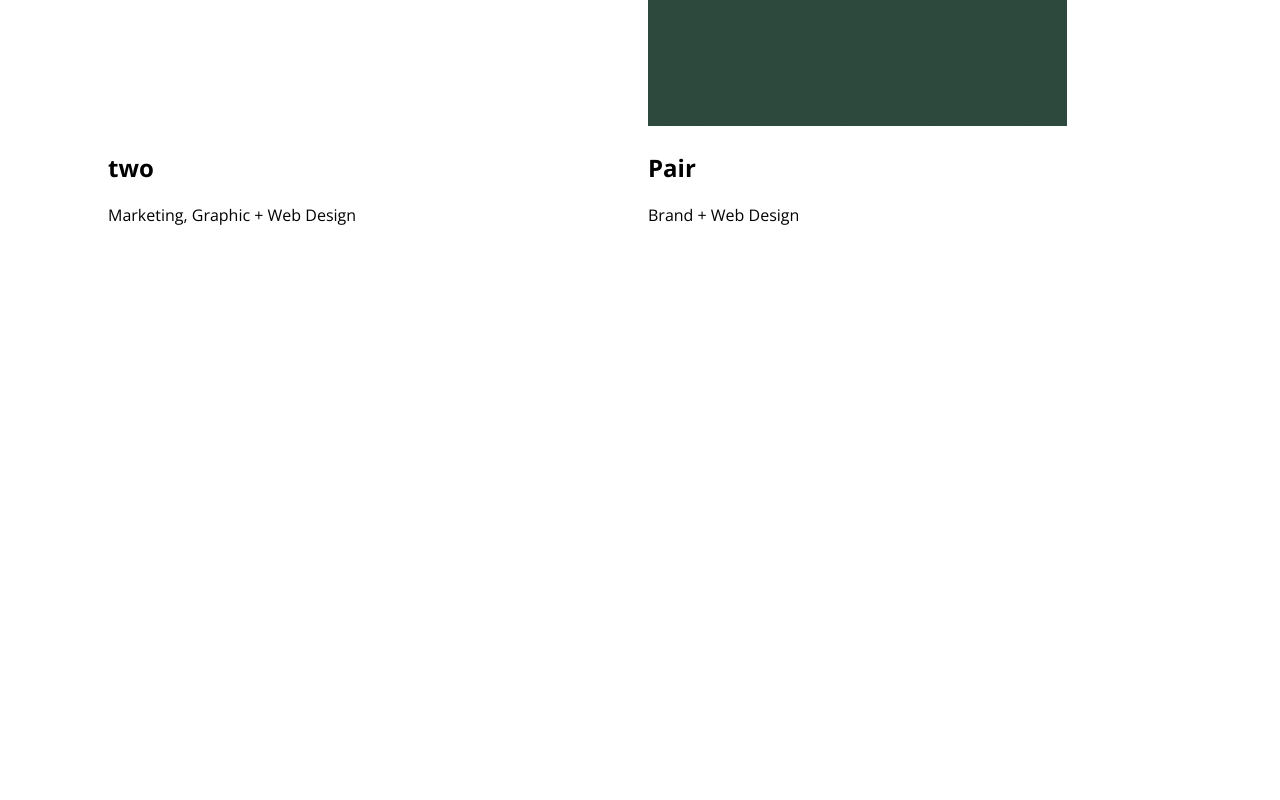
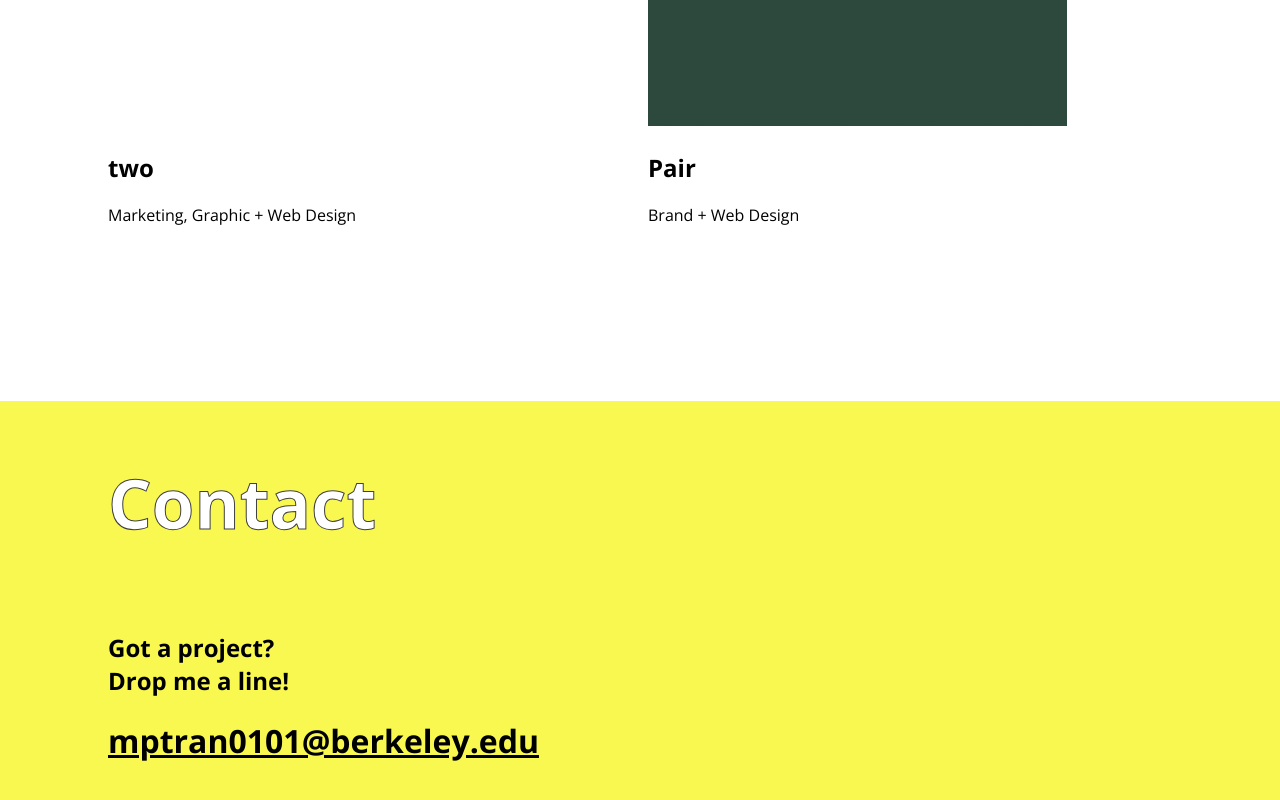
Before and after one commit to m-tran/react-portfolio, a React (Create React App) app in the folder client/: page / in a window 1280 px wide. Shown: the part 1316-2116 px from the top of the page. Before the commit the page ends 1613 px from the top, so only its background shows below. Built offline with nearby package versions, Linux system fonts and the light colour scheme.

Commit message:
created contact section

```diff
--- a/client/src/App.css
+++ b/client/src/App.css
@@ -14,3 +14,11 @@
   height: 100vh;
   width: auto;
 }
+
+.Contact {
+  position: relative;
+  margin-top: 7em;
+  height: 50vh;
+  width: auto;
+  background-color: #f9f850;
+}
--- a/client/src/App.js
+++ b/client/src/App.js
@@ -3,6 +3,7 @@ import './App.css';
 import Navbar from "./components/navbar/Navbar";
 import Main from "./pages/main/Main";
 import Projects from "./pages/projects/Projects";
+import Contact from "./pages/contact/Contact";
 
 function App() {
 
@@ -14,7 +15,9 @@ function App() {
       </div>
       <div className="Project">
         <Projects />
-
+      </div>
+      <div className="Contact">
+        <Contact />
       </div>
     </div>
   );
--- a/client/src/pages/contact/Contact.js
+++ b/client/src/pages/contact/Contact.js
@@ -1,10 +1,20 @@
 import React from 'react';
+import { Grid } from "@material-ui/core";
+import "./contact.css";
 
 const Contact = () => {
     return (
-        <div>
-
-        </div>
+        <Grid container spacing={2} align-items="center" justify="center" id="contact">
+            <Grid item xs={10} className="project-page">
+                <div className="title">
+                    <h1>Contact</h1>
+                </div>
+            </Grid>
+            <Grid item xs={10} className="email">
+                <h2>Got a project?<br/>Drop me a line!</h2>
+                <a href="mailto:mptran0101@berkeley.edu"><h1>mptran0101@berkeley.edu</h1></a>
+            </Grid>
+        </Grid>
     )
 }
 
--- a/client/src/pages/contact/contact.css
+++ b/client/src/pages/contact/contact.css
@@ -0,0 +1,11 @@
+.email a {
+    text-decoration: underline;
+    color: black;
+}
+
+.email a:hover {
+    color: white;
+    font-weight: light;
+    transition: all 0.3s;
+    -webkit-transition: all 0.3s;
+}
--- a/client/src/pages/main/Main.js
+++ b/client/src/pages/main/Main.js
@@ -1,11 +1,14 @@
 import React, { useState } from 'react';
 import "./main.css";
 import { Grid } from "@material-ui/core";
+import { HashLink as Link } from 'react-router-hash-link';
+import { BrowserRouter as Router } from "react-router-dom";
 
 const Main = () => {
     const [isShown, setIsShown] = useState(false);
 
     return (
+        <Router>
             <Grid container direction="row" spacing={2} justify="center" className="main">
                 <Grid item xs={10} className="main-text">
                     <div className="name">
@@ -28,15 +31,18 @@ const Main = () => {
                         </h1>
                     </div>
                     <div className="scroll-down">
-                    <h2>
-                        &#x21E9;
-                    </h2>
+                        <Link
+                            to="/#projects"
+                            scroll={el => el.scrollIntoView({ behavior: 'instant', block: 'end' })}
+                        ><h2>&#x21E9;</h2>
+                        </Link>
                     </div>
                 </Grid>
                 {isShown && (
                 <div className="blob"></div>
                 )}
             </Grid>
+        </Router>
     )
 }
 
--- a/client/src/pages/main/main.css
+++ b/client/src/pages/main/main.css
@@ -166,6 +166,11 @@ a.project:hover {
     color: #ffd700;
 }
 
+.scroll-down a {
+    text-decoration: none;
+    color: #ffd700;
+}
+
 @keyframes MoveUpDown {
     0%, 100% {
         margin-top: 24vh;
```
Lines whose indentation alone changed are shown as unchanged.
